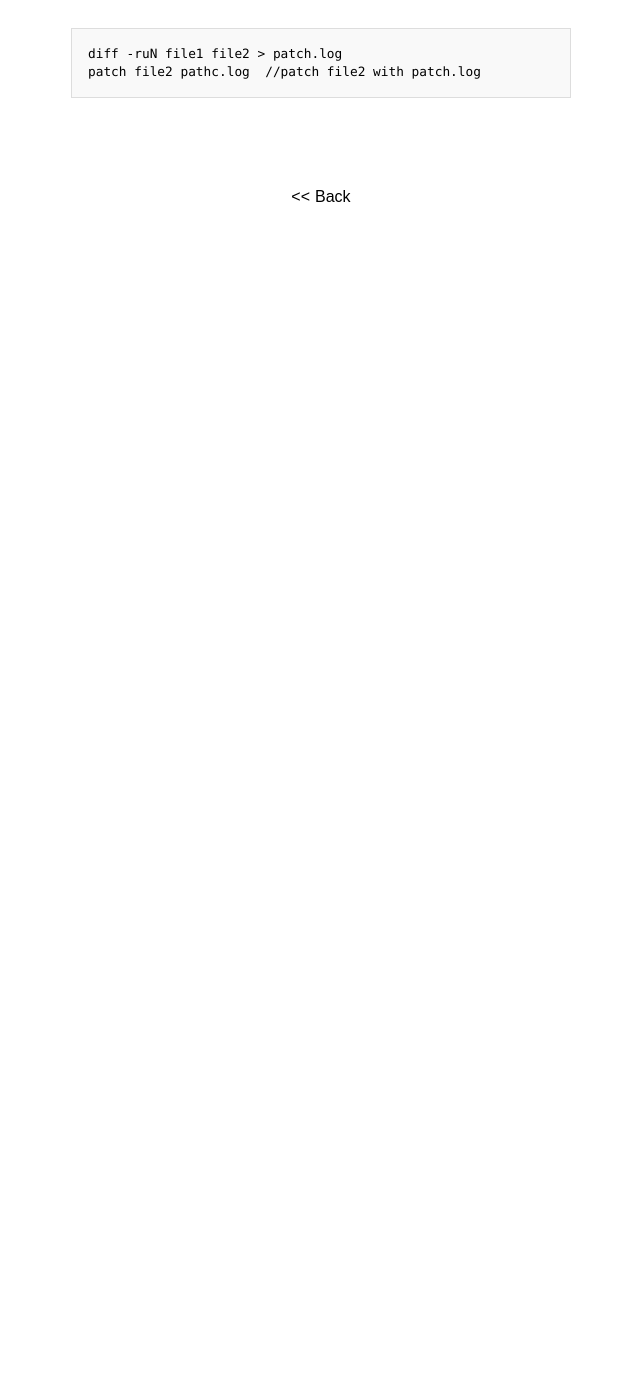
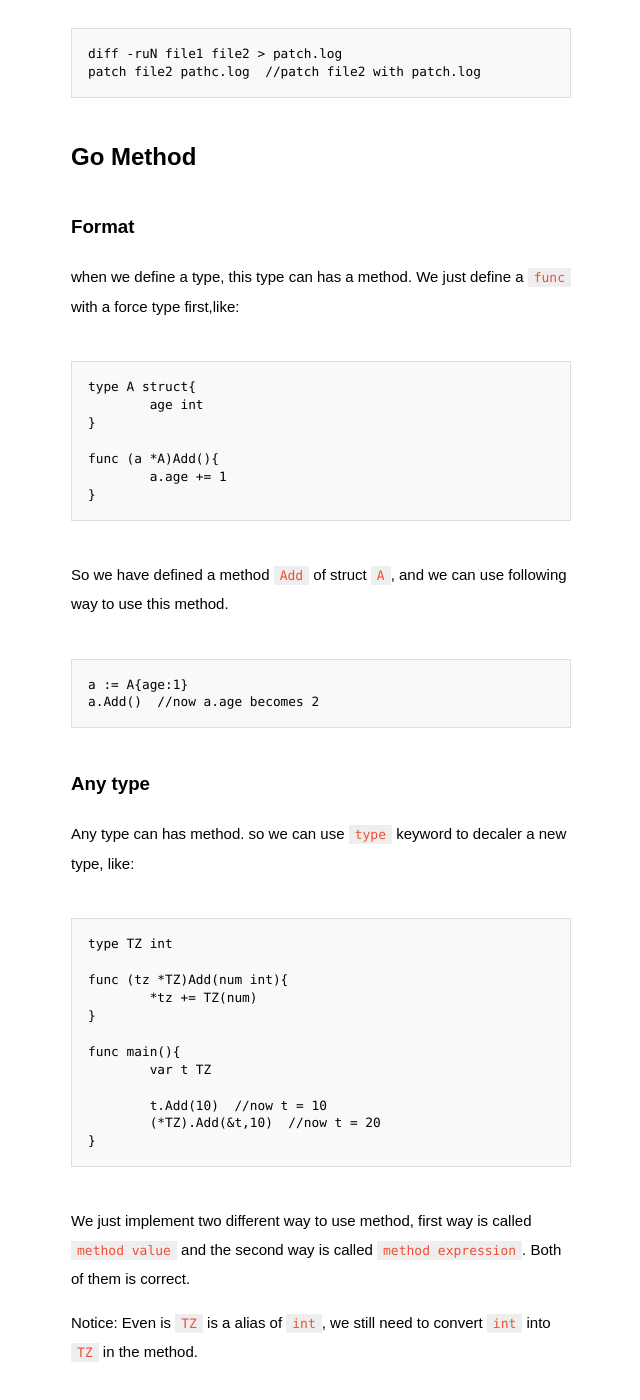
Before and after one commit to JesseEisen/DailyKeep, a Jekyll site: the page built from _posts/2015-11-09-mess1.md, in a window 1280 px wide and 1400 px high, scrolled down 987 px. Shown: the whole window, without its empty margins (319-959 px from the left). Built offline with Jekyll 4.4.1, drawn with Linux system fonts in a browser that asks for light colours; some web fonts are replaced; before the commit the page ends 1238 px from its top, so only the background shows below that.

Commit message:
1109 second commit

```diff
--- a/_posts/2015-11-09-mess1.md
+++ b/_posts/2015-11-09-mess1.md
@@ -28,3 +28,45 @@ updated: 2015-11-09  22:21
 
     diff -ruN file1 file2 > patch.log
     patch file2 pathc.log  //patch file2 with patch.log
+
+
+## Go Method
+
+### Format
+
+when we define a type, this type can has a method. We just define a `func` with a force type first,like:
+
+	type A struct{
+		age int
+	}
+
+	func (a *A)Add(){
+		a.age += 1
+	}
+
+So we have defined a method `Add` of struct `A`, and we can use following way to use this method.
+
+	a := A{age:1}
+	a.Add()  //now a.age becomes 2
+
+### Any type
+
+Any type can has method. so we can use `type` keyword to decaler a new type, like:
+
+	type TZ int
+
+	func (tz *TZ)Add(num int){
+		*tz += TZ(num)
+	}
+
+	func main(){
+		var t TZ
+
+		t.Add(10)  //now t = 10
+		(*TZ).Add(&t,10)  //now t = 20
+	}
+
+
+We just implement two different way to use method, first way is called `method value` and the second way is called `method expression`. Both of them is correct.
+
+Notice: Even is `TZ` is a alias of `int`, we still need to convert `int` into `TZ` in the method.
```
